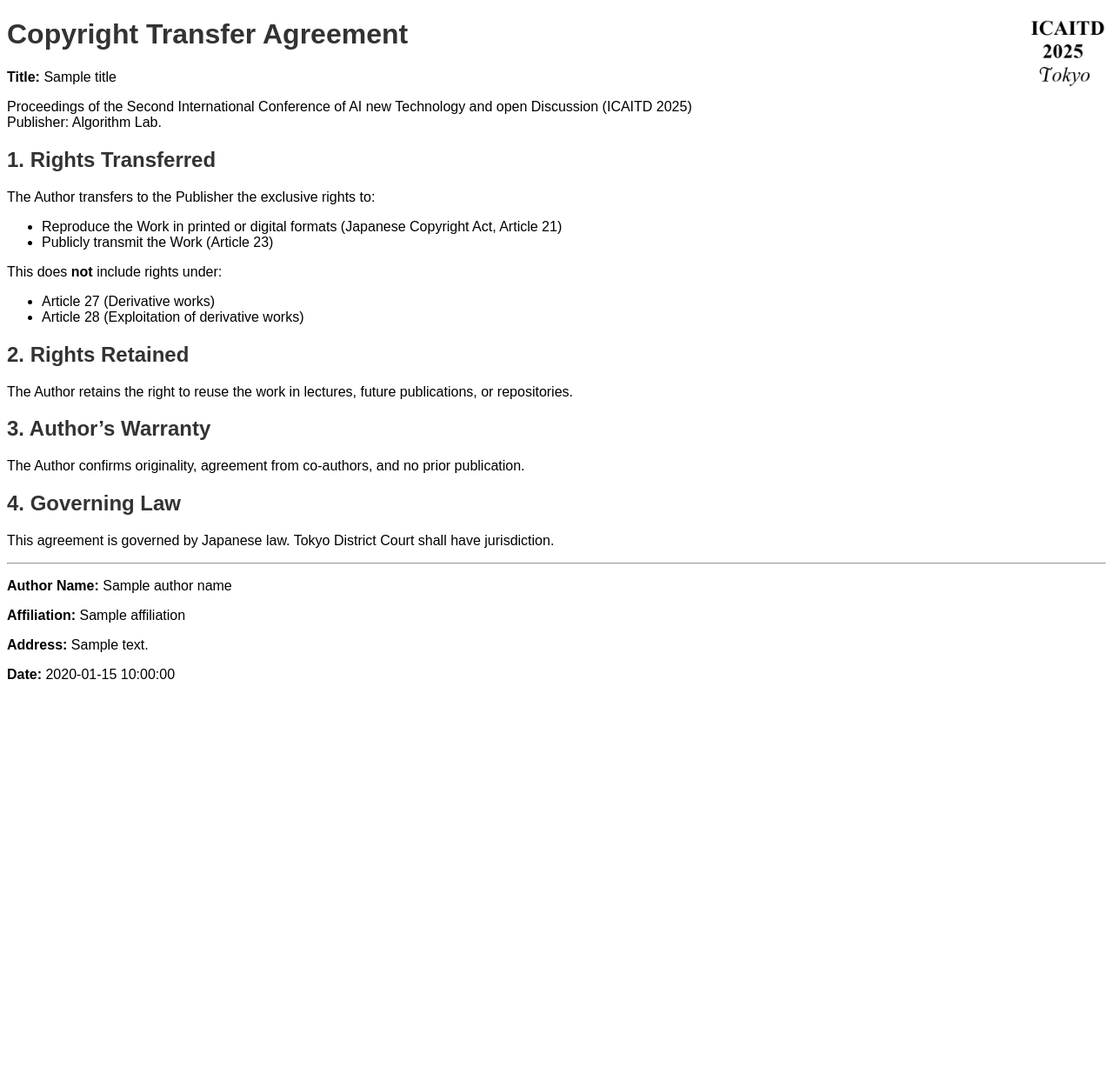
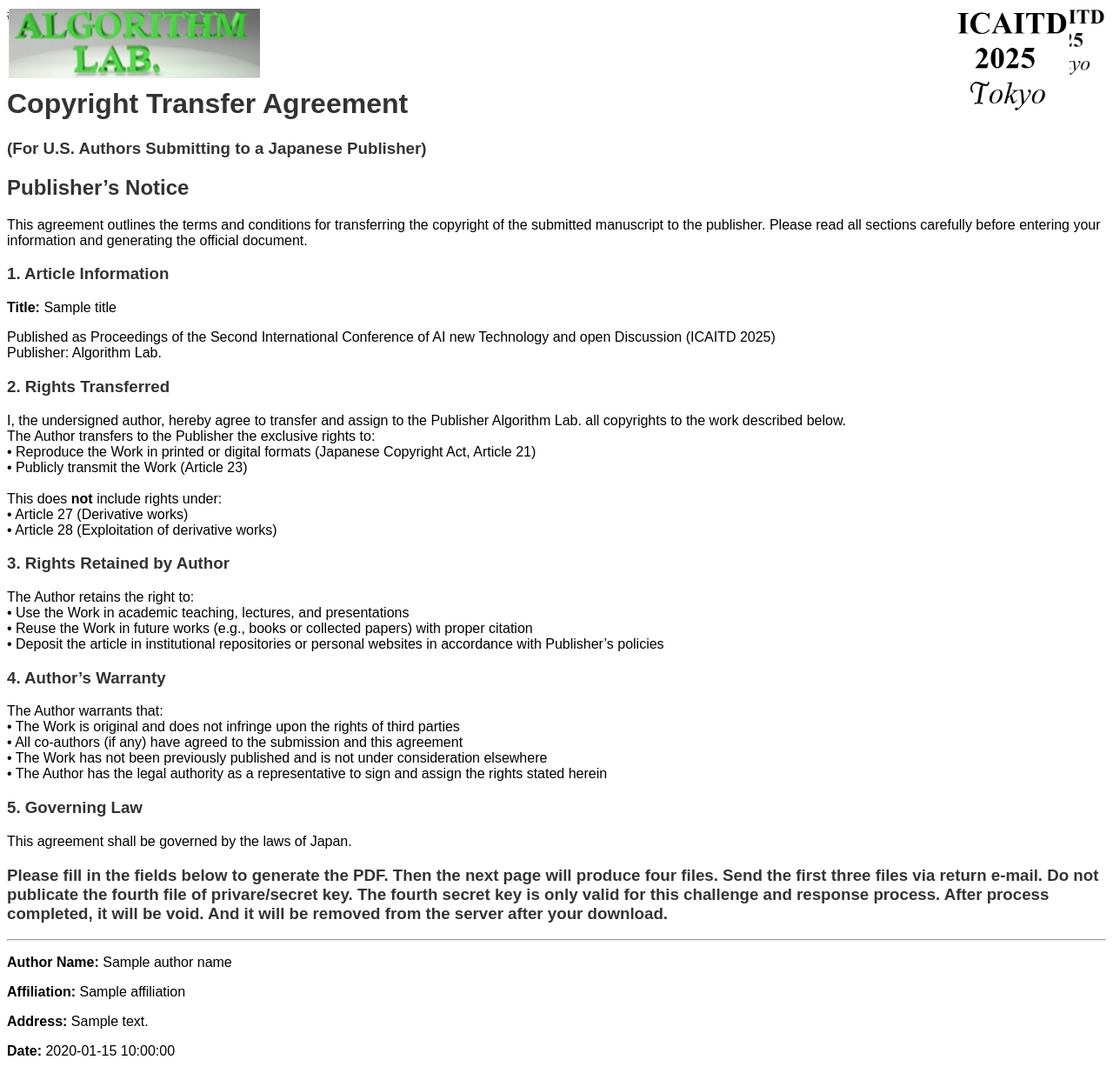
Before and after one commit to img1proc/copyright-signer_2, a Flask app: template templates/pdf_template.html in a window 1280 px wide. Shown: the whole page at 87% size. Before the commit the page ends 781 px from the top, so only its background shows below. Run offline with Flask 3, Linux system fonts and the light colour scheme; the template is opened without the code that fills it: most values are stand-ins (such as "Sample title", 1, 10 or a date in 2020).

Commit message:
2-stage: app_requirements_temp-step1_2_pde_temp_utils_crypt_pdf_gen_6

```diff
--- a/templates/pdf_template.html
+++ b/templates/pdf_template.html
@@ -8,37 +8,55 @@
   </style>
 </head>
 <body>
-  <img src="{{ url_for('static', filename='img/ICAITD_Credit_LOGO.png') }}" style="height: 80px; float: right;">
-  <h1>Copyright Transfer Agreement</h1>
+##  <img src="{{ url_for('static', filename='img/ICAITD_Credit_LOGO.png') }}" style="height: 80px; float: right;">
+<img src="{{ url_for('static', filename='img/D8_Alg_qq_2.jpg') }}" alt="Logo" style="height: 80px;position: absolute; top: 10px; left: 10px;">
+<img src="{{ url_for('static', filename='img/ICAITD_Credit_LOGO.png') }}"  alt="Logo2" style="height: 120px;position: absolute; top: 10px; right: 50px;"><br><br><br><br>
+  <h1>Copyright Transfer Agreement</h1><h3>(For U.S. Authors Submitting to a Japanese Publisher)</h3>
+
+  <h2>Publisher’s Notice</h2>
+  <p>
+    This agreement outlines the terms and conditions for transferring the copyright of the submitted manuscript to the publisher.
+    Please read all sections carefully before entering your information and generating the official document.
+  </p>
+
+<h3>1. Article Information</h3>
 
   <p><strong>Title:</strong> {{ title }}</p>
   <p>
-    Proceedings of the Second International Conference of AI new Technology and open Discussion (ICAITD 2025)<br>
+    Published as Proceedings of the Second International Conference of AI new Technology and open Discussion (ICAITD 2025)<br>
     Publisher: Algorithm Lab.
   </p>
 
-  <h2>1. Rights Transferred</h2>
+  <h3>2. Rights Transferred</h3>
   <p>
-    The Author transfers to the Publisher the exclusive rights to:
-    <ul>
-      <li>Reproduce the Work in printed or digital formats (Japanese Copyright Act, Article 21)</li>
-      <li>Publicly transmit the Work (Article 23)</li>
-    </ul>
-    This does <strong>not</strong> include rights under:
-    <ul>
-      <li>Article 27 (Derivative works)</li>
-      <li>Article 28 (Exploitation of derivative works)</li>
-    </ul>
+     I, the undersigned author, hereby agree to transfer and assign to the Publisher Algorithm Lab. all copyrights to the work described below.<br>
+    The Author transfers to the Publisher the exclusive rights to:<br>
+    • Reproduce the Work in printed or digital formats (Japanese Copyright Act, Article 21)<br>
+    • Publicly transmit the Work (Article 23)<br><br>
+    This does <strong>not</strong> include rights under:<br>
+    • Article 27 (Derivative works)<br>
+    • Article 28 (Exploitation of derivative works)
   </p>
 
-  <h2>2. Rights Retained</h2>
-  <p>The Author retains the right to reuse the work in lectures, future publications, or repositories.</p>
+  <h3>3. Rights Retained by Author</h3>
+  <p>    The Author retains the right to:<br>
+    • Use the Work in academic teaching, lectures, and presentations<br>
+    • Reuse the Work in future works (e.g., books or collected papers) with proper citation<br>
+    • Deposit the article in institutional repositories or personal websites in accordance with Publisher’s policies
+</p>
 
-  <h2>3. Author’s Warranty</h2>
-  <p>The Author confirms originality, agreement from co-authors, and no prior publication.</p>
+  <h3>4. Author’s Warranty</h3>
+  <p> The Author warrants that:<br>
+    • The Work is original and does not infringe upon the rights of third parties<br>
+    • All co-authors (if any) have agreed to the submission and this agreement<br>
+    • The Work has not been previously published and is not under consideration elsewhere<br>
+    • The Author has the legal authority as a representative to sign and assign the rights stated herein
+</p>
 
-  <h2>4. Governing Law</h2>
-  <p>This agreement is governed by Japanese law. Tokyo District Court shall have jurisdiction.</p>
+  <h3>5. Governing Law</h3>
+  <p>This agreement shall be governed by the laws of Japan.</p>
+
+  <h3>Please fill in the fields below to generate the PDF. Then the next page will produce four files. Send the first three files via return e-mail. Do not publicate the fourth file of privare/secret key. The fourth secret key is only valid for this challenge and response process. After process completed, it will be void. And it will be removed from the server after your download.</h3>
 
   <hr>
   <p><strong>Author Name:</strong> {{ author_name }}</p>
--- a/templates/step1.html
+++ b/templates/step1.html
@@ -7,7 +7,7 @@
 <body>
 ##  <img src="{{ url_for('static', filename='img/ICAITD_Credit_LOGO.png') }}" alt="Logo" style="height: 100px; float: right;">
 <img src="{{ url_for('static', filename='img/D8_Alg_qq_2.jpg') }}" alt="Logo" style="height: 80px;position: absolute; top: 10px; left: 10px;">
-<img src="{{ url_for('static', filename='img/ICAITD_Credit_LOGO.png') }}"  alt="Logo" style="height: 120px;position: absolute; top: 10px; right: 50px;"><br><br><br>
+<img src="{{ url_for('static', filename='img/ICAITD_Credit_LOGO.png') }}"  alt="Logo" style="height: 120px;position: absolute; top: 10px; right: 50px;"><br><br><br><br>
 
   <h1>Copyright Transfer Agreement</h1><h3>(For U.S. Authors Submitting to a Japanese Publisher)</h3>
 
```
